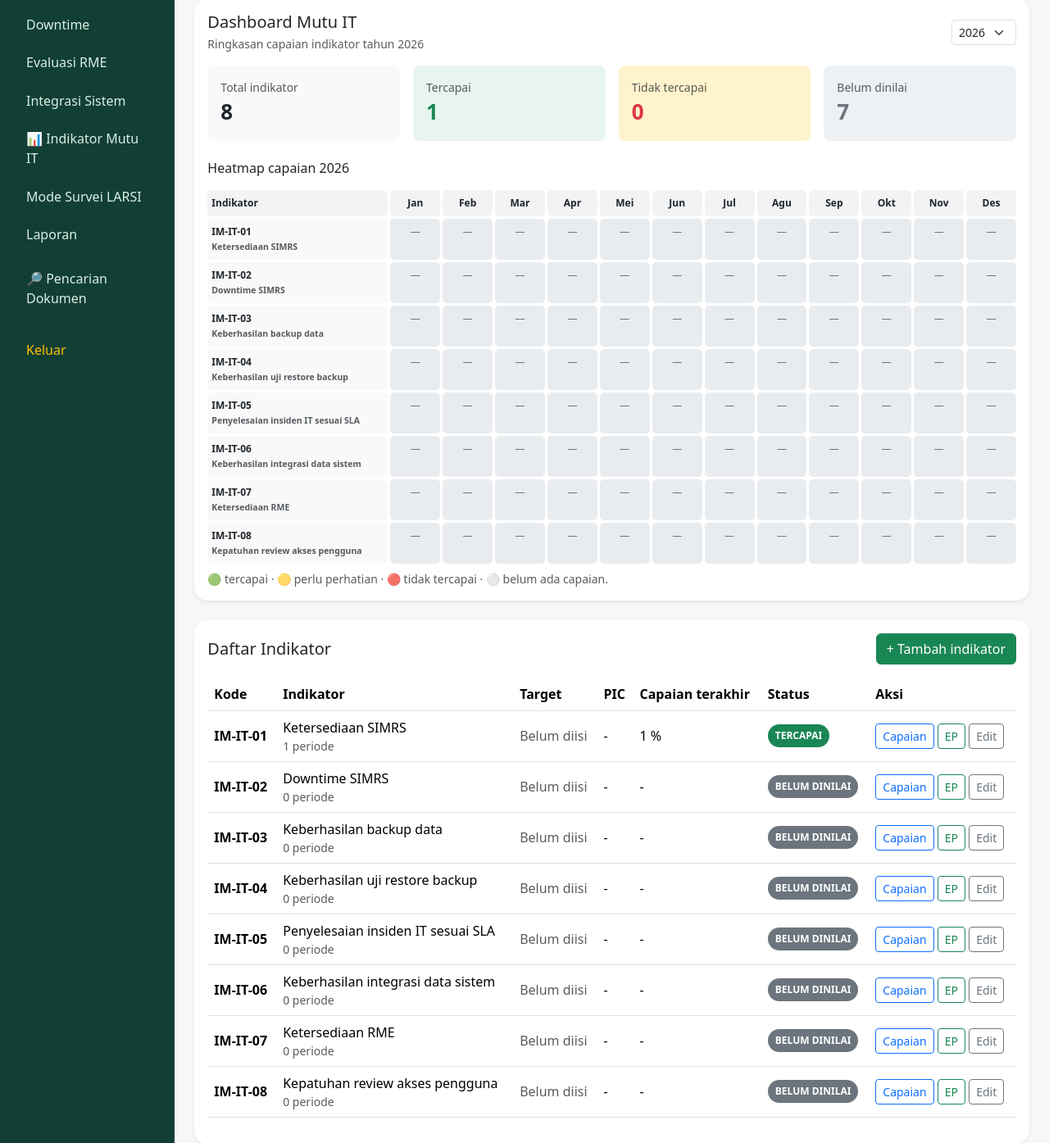
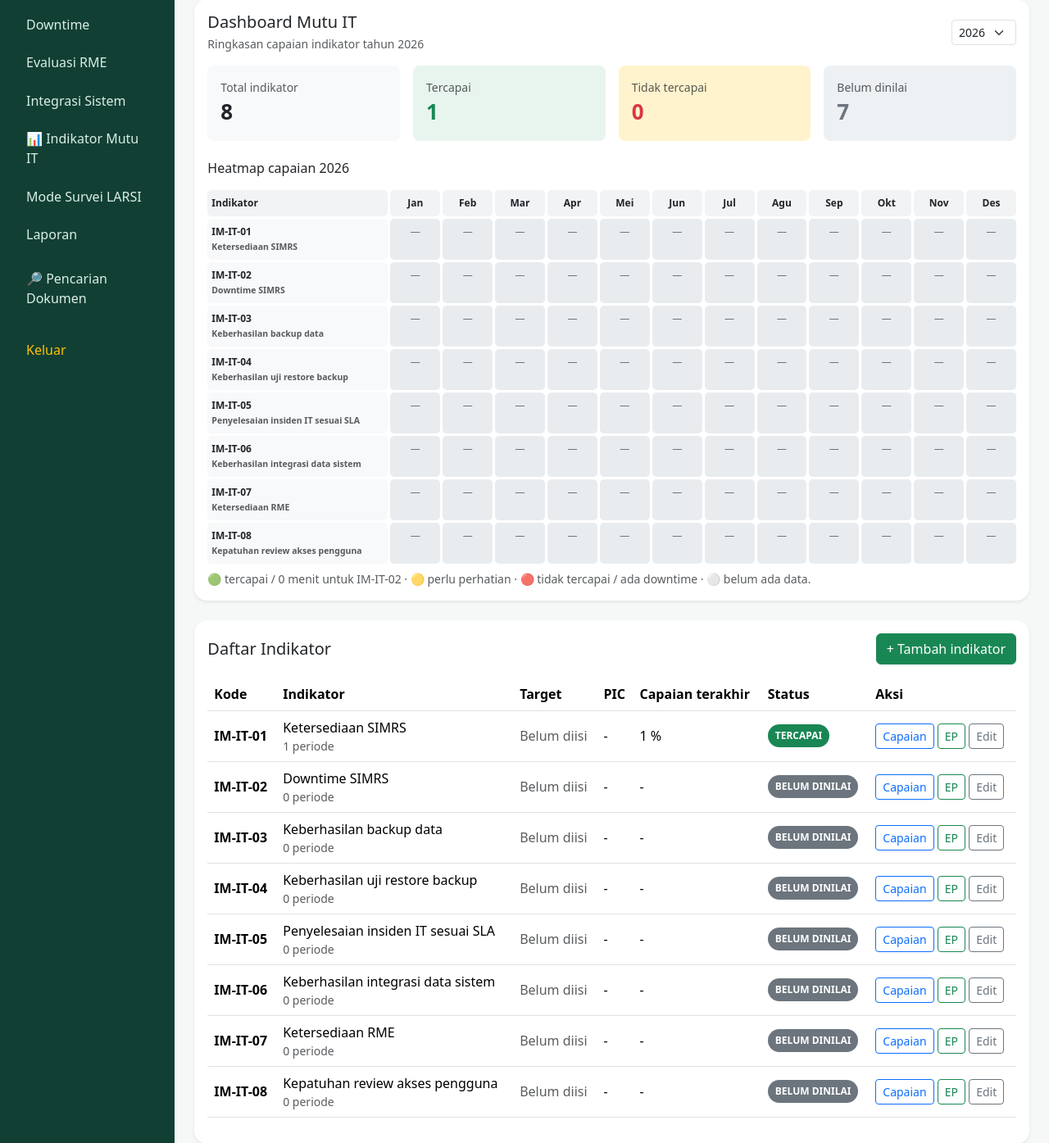
Before and after one commit to RokhmanCore/MRMIKIT, a PHP site: page /indikator-mutu/index.php?detail=1 in a window 1280 px wide. Shown: the part 350-1745 px from the top of the page at 82% size. Run offline with PHP 8.4, Linux system fonts and the light colour scheme; a user stored in the database is signed in; data comes from the database, SQL or seed files in the repository; tables that the repository leaves empty hold one stand-in row (values such as "Sample post").

Commit message:
Bedakan status heatmap IM-IT-02: 0 menit, downtime, dan belum ada data

```diff
--- a/indikator-mutu/index.php
+++ b/indikator-mutu/index.php
@@ -443,9 +443,21 @@ require __DIR__.'/../partials/header.php';
  <h6 class="mb-3">Heatmap capaian <?=h($year)?></h6>
  <div class="table-responsive"><div class="heatmap">
   <div class="hm-head text-start">Indikator</div><?php foreach(['Jan','Feb','Mar','Apr','Mei','Jun','Jul','Agu','Sep','Okt','Nov','Des'] as $mn):?><div class="hm-head"><?=$mn?></div><?php endforeach;?>
-  <?php foreach($indikators as $ii):?><div class="hm-name"><?=h($ii['kode'])?><br><span class="small text-muted"><?=h($ii['nama'])?></span></div><?php for($mm=1;$mm<=12;$mm++):$hm=$heatmapData[(int)$ii['id']][$mm]??null;$hs=$hm['status']??'';$hc=$hs==='tercapai'?'hm-ok':($hs==='tidak_tercapai'?'hm-bad':($hs==='perlu_perhatian'?'hm-warn':'hm-empty'));?><div class="<?=$hc?>" title="<?=$hm&&$hm['capaian']!==null?h(round((float)$hm['capaian'],2).' '.$ii['satuan']):'Belum diinput'?>"><?=$hm&&$hm['capaian']!==null?h(round((float)$hm['capaian'],1)): '—'?></div><?php endfor;endforeach;?>
+  <?php foreach($indikators as $ii):?><div class="hm-name"><?=h($ii['kode'])?><br><span class="small text-muted"><?=h($ii['nama'])?></span></div><?php for($mm=1;$mm<=12;$mm++):$hm=$heatmapData[(int)$ii['id']][$mm]??null;$hs=$hm['status']??'';$hc=$hs==='tercapai'?'hm-ok':($hs==='tidak_tercapai'?'hm-bad':($hs==='perlu_perhatian'?'hm-warn':'hm-empty'));?><div class="<?=$hc?>" title="<?php
+      if(($ii['kode']??'')==='IM-IT-02' && $hm && $hm['capaian']!==null){
+          echo h(round((float)$hm['capaian'],2).' menit downtime');
+      } else {
+          echo $hm&&$hm['capaian']!==null ? h(round((float)$hm['capaian'],2).' '.($ii['satuan']??'')) : 'Belum diverifikasi / belum ada data';
+      }
+    ?>"><?php
+      if(($ii['kode']??'')==='IM-IT-02'){
+          echo $hm&&$hm['capaian']!==null ? h(round((float)$hm['capaian'],1)) : '—';
+      } else {
+          echo $hm&&$hm['capaian']!==null ? h(round((float)$hm['capaian'],1)) : '—';
+      }
+    ?></div><?php endfor;endforeach;?>
  </div></div>
- <div class="small text-muted mt-2">🟢 tercapai · 🟡 perlu perhatian · 🔴 tidak tercapai · ⚪ belum ada capaian.</div>
+ <div class="small text-muted mt-2">🟢 tercapai / 0 menit untuk IM-IT-02 · 🟡 perlu perhatian · 🔴 tidak tercapai / ada downtime · ⚪ belum ada data.</div>
 </div></div>
 
 <div class="card shadow-sm mutu-card mb-4"><div class="card-body">
```
